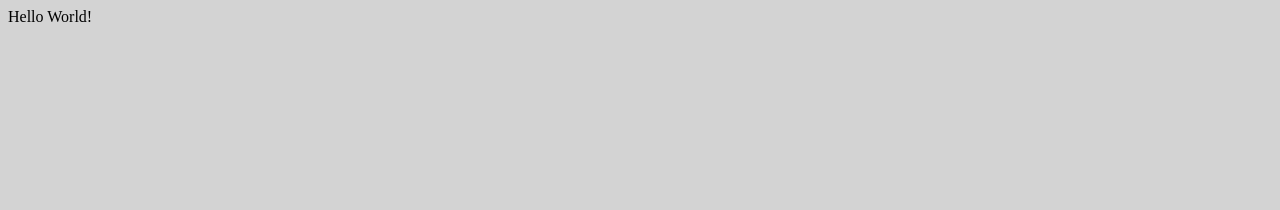
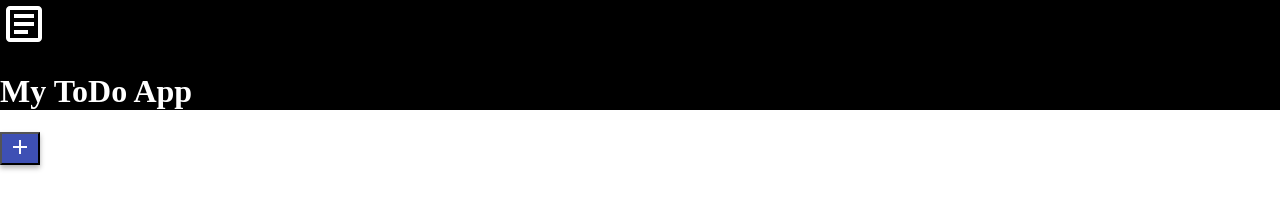
Before and after one commit to nishidayoshikatsu/todo-handson, a plain HTML site: page index.html in a window 1280 px wide. Drawn offline with Linux system fonts and the light colour scheme.

Commit message:
Day2のソースを追加

```diff
--- a/index.html
+++ b/index.html
@@ -1,13 +1,49 @@
 <!DOCTYPE html>
 <html>
   <head>
+    <!-- TODO: titleタグの中身を"My ToDo App"に変更-->
     <title>Hello World!</title>
     <meta charset="UTF-8" />
     <link rel="stylesheet" href="src/styles.css" />
   </head>
 
+  <!-- bodyタグの中身がHPのコンテンツ-->
   <body>
-    <div>Hello World!</div>
+    <div class="header">
+      <!-- svgタグは画像データです-->
+      <svg
+        width="48"
+        height="48"
+        viewBox="0 0 48 48"
+        fill="none"
+        xmlns="http://www.w3.org/2000/svg"
+      >
+        <path
+          d="M38 10V38H10V10H38ZM38 6H10C7.8 6 6 7.8 6 10V38C6 40.2 7.8 42 10 42H38C40.2 42 42 40.2 42 38V10C42 7.8 40.2 6 38 6Z"
+          fill="white"
+        />
+        <path d="M28 34H14V30H28V34ZM34 26H14V22H34V26ZM34 18H14V14H34V18Z" fill="white" />
+      </svg>
+      <!-- タイトルを追加-->
+      <h1>My ToDo App</h1>
+    </div>
+    <ul class="viewTask"></ul>
+
+    <button type="button" class="addListButton">
+      <svg
+        xmlns="http://www.w3.org/2000/svg"
+        enable-background="new 0 0 24 24"
+        height="24px"
+        viewBox="0 0 24 24"
+        width="24px"
+        fill="#ffffff"
+      >
+        <g><rect fill="none" height="24" width="24" /></g>
+        <g>
+          <g><path d="M19,13h-6v6h-2v-6H5v-2h6V5h2v6h6V13z" /></g>
+        </g>
+      </svg>
+    </button>
 
     <script src="src/index.js"></script>
   </body>
--- a/src/index.js
+++ b/src/index.js
@@ -1 +1,14 @@
 console.log("test");
+
+// index.htmlのaddListButtonクラスを取得
+const addTask = document.getElementsByClassName("addListButton")[0];
+
+// TODO: 削除ボタンを追加してみよう
+addTask.addEventListener("click", (event) => {
+  const task = "タスク追加";
+
+  const viewTask = document.getElementsByClassName("viewTask")[0];
+  const listItem = document.createElement("li"); // liタグを生成
+  listItem.innerText = task; // listItemにtaskという変数の中身を入力
+  viewTask.appendChild(listItem); // viewTaskの要素の中身の最後にlistItemを追加
+});
--- a/src/styles.css
+++ b/src/styles.css
@@ -1,3 +1,29 @@
+/* bodyタグへのstyleを指定*/
 body {
-  background-color: lightgray;
+  background-color: white;
+  margin: 0;
+  padding: 0;
 }
+
+/* headerタグへのstyleを指定 */
+.header {
+  /* TODO: 背景色を#3e50b4にする */
+  background-color: black;
+  color: white;
+  /* TODO: 要素を横並びにする */
+  /* TODO: アイコンと文字の位置を揃える */
+  /* TODO: レイアウトを調整する */
+}
+
+.main {
+  margin: 35px 15px;
+}
+
+.addListButton {
+  /* TODO: ボタンを下から20px, 右から15pxで固定 */
+  background-color: #3e50b4;
+  box-shadow: 0 3px 5px rgba(0, 0, 0, 0.3);
+  /* TODO: 縦横の大きさを64pxに変更 */
+  /* TODO: ボタンを円形にする */
+  /* TODO: 枠線を削除 */
+}
```
